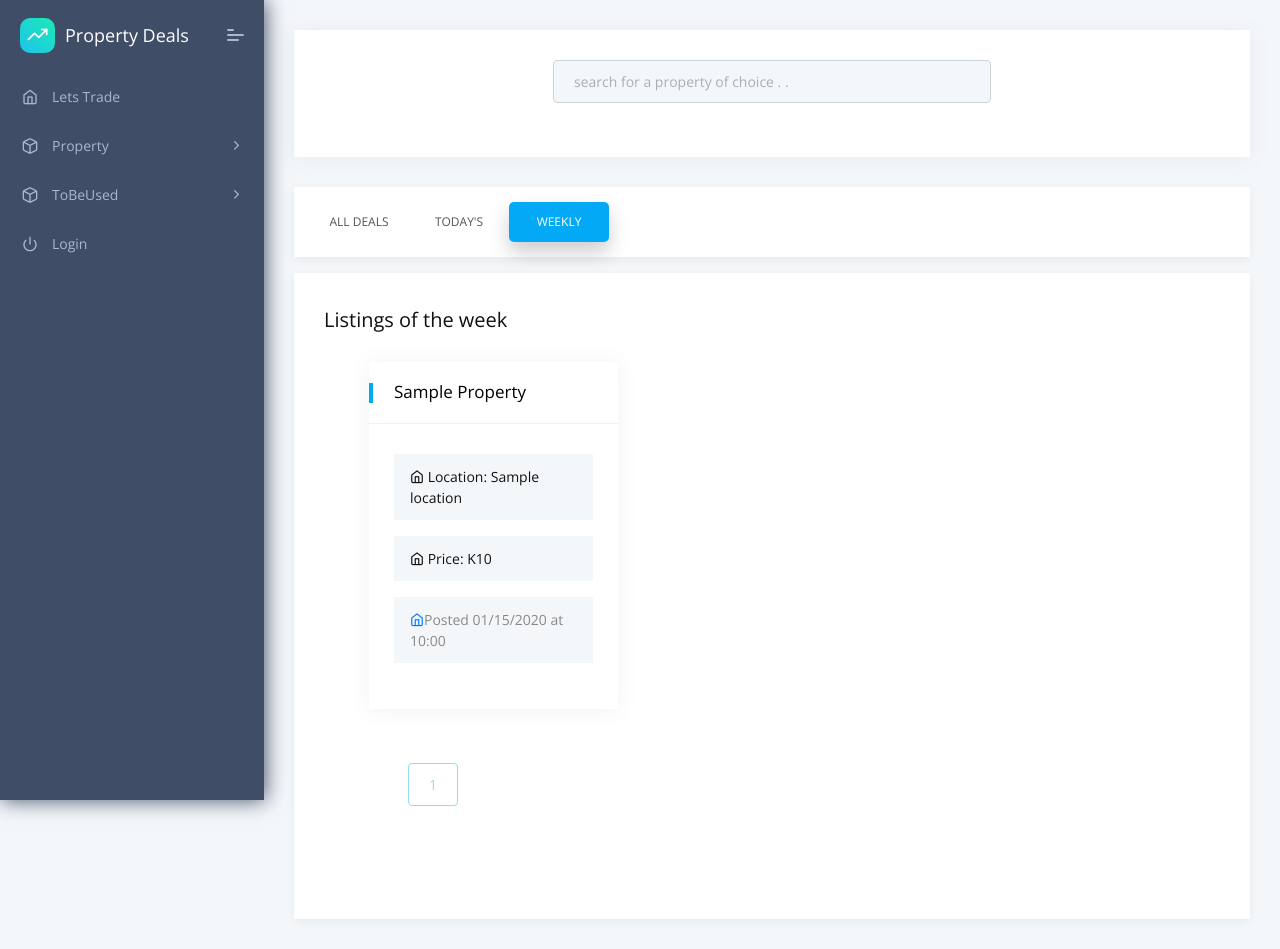
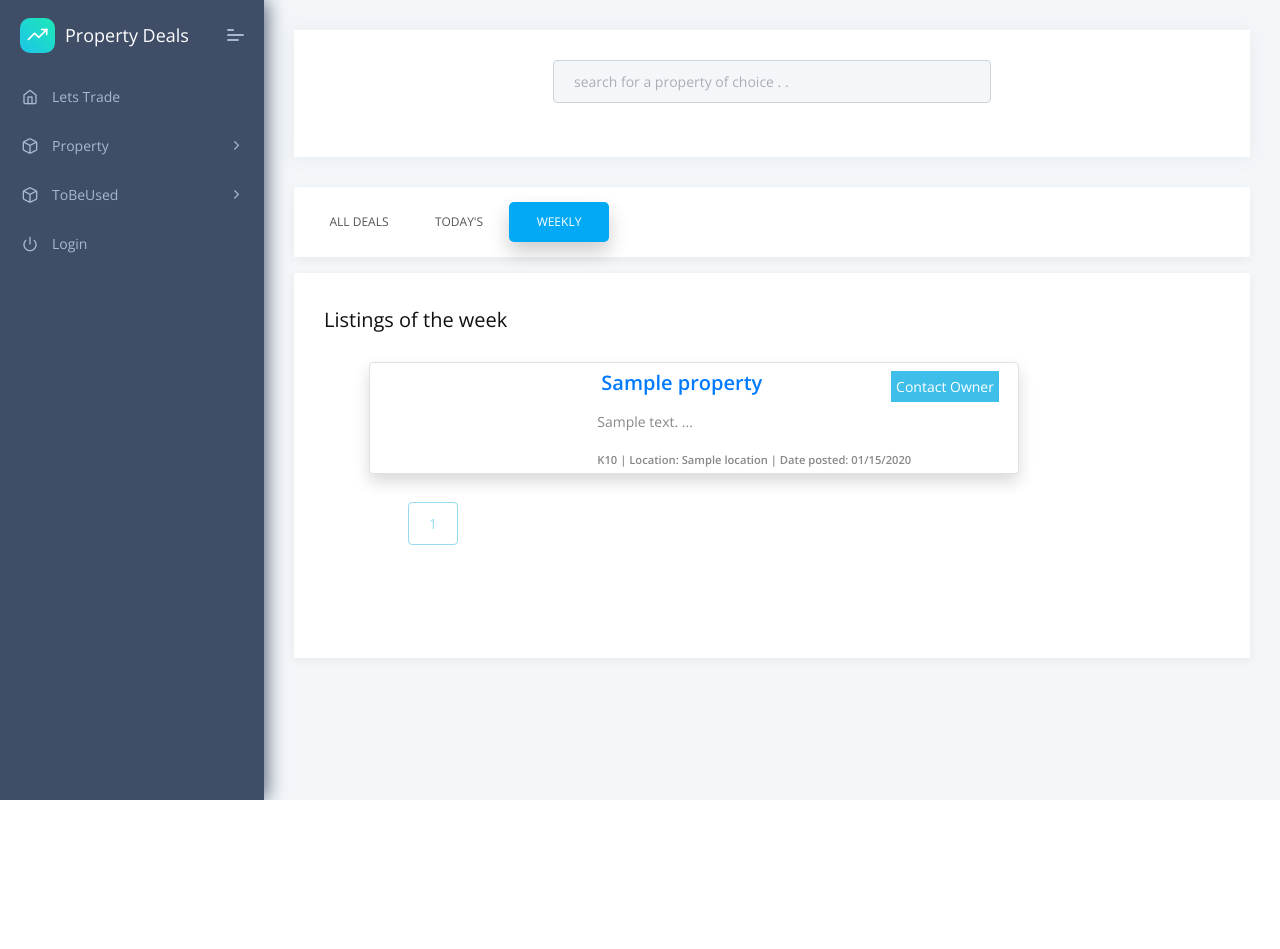
Before and after one commit to devsbranch/property-deals, a Flask app: template app/home/templates/index.html in a window 1280 px wide, after a click on "WEEKLY". After the commit the page ends 800 px from the top, so only its background shows below. Run offline with Flask 2, Linux system fonts and the light colour scheme; the template is opened without the code that fills it: most values are stand-ins (such as "Sample title", 1, 10 or a date in 2020); parts of the project's set-up code (start-up, migrations or seed data) failed here and were passed over; some libraries are stand-ins or nearby versions.

Commit message:
add same changes made to property listing all to weekly and daily listing pages

```diff
--- a/app/home/templates/includes/property_listing_daily.html
+++ b/app/home/templates/includes/property_listing_daily.html
@@ -11,36 +11,46 @@
 
                       {% for property in properties.items %}
                         {% if today.strftime("%m/%d/%Y") == property.date.strftime("%m/%d/%Y") %}
-                        <div class="col-sm-4">
-                            <div class="card">
-                                <div class="card-header">
-                                    <h5>{{property.name|title}}</h5>
-                                </div>
+                        <div class="container-fluid">
+                          <div class="card shadow p-1 mb-1 bg-white rounded border" style="max-width: 650px;">
+                            <div class="row">
+                              <div class="col-md-4">
                               {% for photo_list in photos_list %}
                                   {% if photo_list[0] == property.image_folder %}
-                                    <div class="property-image">
-                                        <img src="{{url_for('static', filename=property.image_folder+ '/' + photo_list[1])}}" class="card-img-top" alt="" style="height: 120px; width: 260px; object-fit: contain;">
+                                  <a class="example-image-link m-1" href="{{url_for('static', filename=property.image_folder+ '/' + photo_list[1])}}" data-lightbox="example-2" data-title="Optional caption.">
+                                    <img class="example-image img-thumbnail" src="{{url_for('static', filename=property.image_folder+ '/' + photo_list[1])}}" alt="image-1"/>
+                                  </a>
+                                  {% endif %}
+                              {% endfor %}
+                              </div>
+                              <div class="col-md-8">
+                                <div class="card-body p-0">
+                                  <div class="container">
+                                    <div class="row">
+                                      <div class="col-sm-8 px-0 m-1">
+                                        <a href="{{url_for('home_blueprint.details', property_id=property.id)}}">
+                                          <h4 class="card-title font-weight-bold text-primary">{{property.name}}</h4>
+                                        </a>
+                                      </div>
+                                      {% if current_user.is_authenticated %}
+                                      <div class="col-sm-3 px-0 ml-4 mt-1">
+                                          <button class="btn btn-info btn-sm dropdown-toggle p-1" type="button" data-toggle="dropdown" aria-haspopup="true" aria-expanded="false">Actions</button>
+                                          <div class="dropdown-menu">
+                                              <a class="dropdown-item" href="#!">Update</a>
+                                              <a class="dropdown-item" href="#!">Delete</a>
+                                          </div>
+                                      </div>
+                                      {% else %}
+                                      <div class="col-sm-3 px-0 ml-2 mt-1">
+                                        <button type="button" class="btn btn-square btn-info btn-sm p-1">Contact Owner</button>
                                       </div>
                                       {% endif %}
-                                {% endfor %}
-                                <div class="card-body">
-                                    <nav aria-label="breadcrumb">
-                                        <ol class="breadcrumb">
-                                            <li class="breadcrumb-item active" aria-current="page"><i class="feather icon-home"></i> Location: {{ property.location }}</li>
-                                        </ol>
-                                    </nav>
-
-                                    <nav aria-label="breadcrumb">
-                                        <ol class="breadcrumb">
-                                            <li class="breadcrumb-item active" aria-current="page"><i class="feather icon-home"></i> Price: {{  property.price }}</li>
-                                        </ol>
-                                    </nav>
-
-                                    <nav aria-label="breadcrumb">
-                                        <ol class="breadcrumb">
-                                            <li class="breadcrumb-item"><a href="#!"><i class="feather icon-home"></i></a>Posted: {{ property.date.strftime("%m/%d/%Y") }} at {{ property.date.strftime("%H:%M")  }}</li>
-                                        </ol>
-                                    </nav>
+                                    </div>
+                                  </div>
+                                  <p class="card-text">{{property.desc[:45]}} ... </p>
+                                  <p class="card-text"><small class="font-weight-bold">K{{property.price}} | Location: {{property.location}} | Date posted: {{ property.date.strftime("%m/%d/%Y") }}</small></p>
+                                </div>
+                              </div>
                             </div>
                           </div>
                         </div>
--- a/app/home/templates/includes/property_listing_weekly.html
+++ b/app/home/templates/includes/property_listing_weekly.html
@@ -9,38 +9,48 @@
                         <!-- [ Breadcrumbs & Pagination ] start -->
 
                     {% for property in properties.items %}
-                        <div class="col-sm-4">
-                            <div class="card">
-                                <div class="card-header">
-                                    <h5>{{property.name|title}}</h5>
+                        <div class="container-fluid">
+                          <div class="card shadow p-1 mb-1 bg-white rounded border" style="max-width: 650px;">
+                            <div class="row">
+                              <div class="col-md-4">
+                              {% for photo_list in photos_list %}
+                                  {% if photo_list[0] == property.image_folder %}
+                                  <a class="example-image-link m-1" href="{{url_for('static', filename=property.image_folder+ '/' + photo_list[1])}}" data-lightbox="example-2" data-title="Optional caption.">
+                                    <img class="example-image img-thumbnail" src="{{url_for('static', filename=property.image_folder+ '/' + photo_list[1])}}" alt="image-1"/>
+                                  </a>
+                                  {% endif %}
+                              {% endfor %}
+                              </div>
+                              <div class="col-md-8">
+                                <div class="card-body p-0">
+                                  <div class="container">
+                                    <div class="row">
+                                      <div class="col-sm-8 px-0 m-1">
+                                        <a href="{{url_for('home_blueprint.details', property_id=property.id)}}">
+                                          <h4 class="card-title font-weight-bold text-primary">{{property.name}}</h4>
+                                        </a>
+                                      </div>
+                                      {% if current_user.is_authenticated %}
+                                      <div class="col-sm-3 px-0 ml-4 mt-1">
+                                          <button class="btn btn-info btn-sm dropdown-toggle p-1" type="button" data-toggle="dropdown" aria-haspopup="true" aria-expanded="false">Actions</button>
+                                          <div class="dropdown-menu">
+                                              <a class="dropdown-item" href="#!">Update</a>
+                                              <a class="dropdown-item" href="#!">Delete</a>
+                                          </div>
+                                      </div>
+                                      {% else %}
+                                      <div class="col-sm-3 px-0 ml-2 mt-1">
+                                        <button type="button" class="btn btn-square btn-info btn-sm p-1">Contact Owner</button>
+                                      </div>
+                                      {% endif %}
+                                    </div>
+                                  </div>
+                                  <p class="card-text">{{property.desc[:45]}} ... </p>
+                                  <p class="card-text"><small class="font-weight-bold">K{{property.price}} | Location: {{property.location}} | Date posted: {{ property.date.strftime("%m/%d/%Y") }}</small></p>
                                 </div>
-                                {% for photo_list in photos_list %}
-                                    {% if photo_list[0] == property.image_folder %}
-                                        <div class="property-image">
-                                            <img src="{{url_for('static', filename=property.image_folder+ '/' + photo_list[1])}}" class="card-img-top" alt="">
-                                        </div>
-                                    {% endif %}
-                                {% endfor %}
-                                <div class="card-body">
-                                    <nav aria-label="breadcrumb">
-                                        <ol class="breadcrumb">
-                                            <li class="breadcrumb-item active" aria-current="page"><i class="feather icon-home"></i> Location: {{ property.location }}</li>
-                                        </ol>
-                                    </nav>
-
-                                    <nav aria-label="breadcrumb">
-                                        <ol class="breadcrumb">
-                                            <li class="breadcrumb-item active" aria-current="page"><i class="feather icon-home"></i> Price: K{{  property.price }}</li>
-                                        </ol>
-                                    </nav>
-
-                                    <nav aria-label="breadcrumb">
-                                        <ol class="breadcrumb">
-                                            <li class="breadcrumb-item"><a href="#!"><i class="feather icon-home"></i></a>Posted {{ property.date.strftime("%m/%d/%Y") }} at {{ property.date.strftime("%H:%M")  }}</li>
-                                        </ol>
-                                    </nav>
-                                </div>
+                              </div>
                             </div>
+                          </div>
                         </div>
                     {% endfor %}
 
```
Lines whose indentation alone changed are shown as unchanged.
